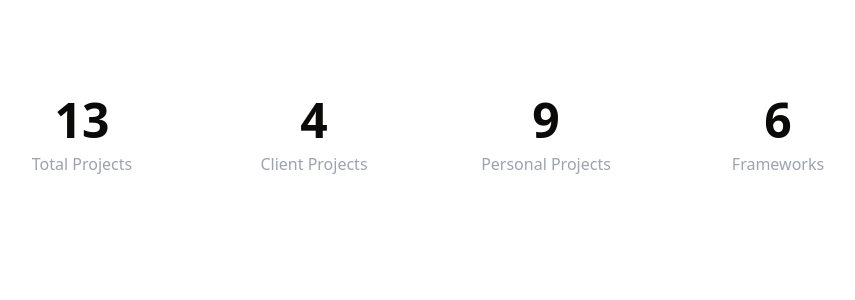
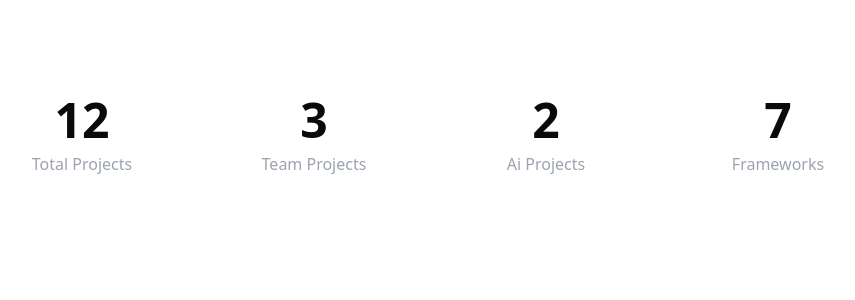
Before and after one commit to Lydiawaka/NdifiN, a Next.js app: page /project/AnimatedCounters in a window 1280 px wide. Shown: the top 300 px of the page, without its empty margins (210-1065 px from the left). Built offline with nearby package versions, Linux system fonts and the light colour scheme.

Commit message:
update project

```diff
--- a/pages/project.tsx
+++ b/pages/project.tsx
@@ -8,45 +8,6 @@ import { ExternalLink, Github } from "lucide-react";
 
 export default function Home() {
 
-
-  const projects = [
-    {
-      id: 1,
-      title: 'Solar Platform',
-      tech: ['React', 'Node.js', 'MongoDB'],
-      description: 'An informative website for a solar consultancy company.',
-      image: '/images/solarfirm.jpg',
-      liveUrl: 'https://jimaliventuresconsulting.co.ke/',
-      codeUrl: 'https://github.com/username/solar-platform'
-    },
-    {
-      id: 2,
-      title: 'E-commerce Store',
-      tech: ['Next.js', 'Django', 'Stripe'],
-      description: 'An online store with full shopping cart functionality.',
-      image: '/images/wak.jpg',
-      liveUrl: 'https://www.wakawears.com/',
-      codeUrl: 'https://github.com/username/ecommerce-store'
-    },
-    {
-      id: 3,
-      title: 'Masgas Enterprice Website',
-      tech: ['React', 'Next.js', 'Tailwind'],
-      description: 'Ecommerce website that allow clients to order via Whatsapp.',
-      image: '/images/masgas.PNG',
-      liveUrl: 'https://masgas-enterprice.vercel.app/',
-      codeUrl: 'https://github.com/Lydiawaka/masgas-enterprice'
-    },
-    {
-      id: 4,
-      title: 'Masgas Dashboard Website',
-      tech: ['React', 'Next.js', 'Tailwind', 'PostgreSQL', ],
-      description: 'Allows the admins to upload the products to main website.',
-      image: '/images/masgas-admin.PNG',
-      liveUrl: 'https://masgas.vercel.app/',
-      codeUrl: 'https://github.com/Lydiawaka/masgas'
-    },
-  ];
 
   const personalProjects = [
     {
@@ -76,8 +37,35 @@ export default function Home() {
       liveUrl: 'https://crypto-tracker-gilt-one.vercel.app/',
       codeUrl: 'https://github.com/Lydiawaka/crypto-tracker'
     },
+        {
+      id: 4,
+      title: 'E-commerce Store',
+      tech: ['Next.js', 'Django', 'Stripe'],
+      description: 'An online store with full shopping cart functionality.',
+      image: '/images/wak.jpg',
+      liveUrl: 'https://www.wakawears.com/',
+      codeUrl: 'https://github.com/username/ecommerce-store'
+    },
     {
-      id: 4,
+      id: 5,
+      title: 'Masgas Enterprice Website',
+      tech: ['React', 'Next.js', 'Tailwind'],
+      description: 'Ecommerce website that allow clients to order via Whatsapp.',
+      image: '/images/masgas.PNG',
+      liveUrl: 'https://masgas-enterprice.vercel.app/',
+      codeUrl: 'https://github.com/Lydiawaka/masgas-enterprice'
+    },
+    {
+      id: 6,
+      title: 'Masgas Dashboard Website',
+      tech: ['React', 'Next.js', 'Tailwind', 'PostgreSQL', ],
+      description: 'Allows the admins to upload the products to main website.',
+      image: '/images/masgas-admin.PNG',
+      liveUrl: 'https://masgas.vercel.app/',
+      codeUrl: 'https://github.com/Lydiawaka/masgas'
+    },
+    {
+      id: 7,
       title: 'Portfolio Website',
       tech: ['React', 'Next.js', 'Tailwind'],
       description: 'A personal portfolio showcasing my skills and projects.',
@@ -86,7 +74,7 @@ export default function Home() {
       codeUrl: 'https://github.com/Lydiawaka/Portfolio'
     },
     {
-      id: 5,
+      id: 8,
       title: 'Our stories',
       tech: ['React', 'Node.js', 'MongoDB'],
       description: 'A full-stack platform where users can sign up and write and save they stories and poems.',
@@ -95,7 +83,7 @@ export default function Home() {
       codeUrl: 'https://github.com/Lydiawaka/poems'
     },
     {
-      id: 6,
+      id: 9,
       title: 'Furniture Store',
       tech: ['React', 'Vite', 'Node.js', 'MongoDB'],
       description: 'A modern furniture storefront built with Vite + React.',
@@ -104,7 +92,7 @@ export default function Home() {
       codeUrl: 'https://github.com/Lydiawaka/Furniture'
     },
     {
-      id: 7,
+      id: 10,
       title: 'Task Management App',
       tech: ['Next.js', 'Shadcn ui', 'Mysql'],
       description: 'A Trello-inspired task management application with drag-and-drop functionality.',
@@ -113,7 +101,7 @@ export default function Home() {
       codeUrl: 'https://github.com/Lydiawaka/Task-Manager'
     },
     {
-      id: 8,
+      id: 11,
       title: 'Restaurant Website',
       tech: ['React', 'Node.js', 'MongoDB'],
       description: 'A full-stack restaurant website with an online booking system for reservations.',
@@ -122,7 +110,7 @@ export default function Home() {
       codeUrl: 'https://github.com/Lydiawaka/restaurant'
       },
     {
-      id: 9,
+      id: 12,
       title: 'Udemy Clone',
       tech: ['Typescript','Javascript', 'Shadcn ui'],
       description: 'An online learning platform that enables users to create, manage, and enroll in courses.',
@@ -159,53 +147,10 @@ export default function Home() {
 
         </div>
       </section>
-
-      {/* Clients Projects Section */}
-      <section className="py-20 bg-black">
-        <div className="container mx-auto px-4">
-          <h2 className="text-3xl font-bold mb-12 text-center text-white border border-teal-500 p-4 rounded-lg w-72 mx-auto hover:border-white">Clients Projects</h2>
-          <div className="grid grid-cols-1 md:grid-cols-2 lg:grid-cols-3 gap-8 ">
-            {/* Project Cards */}
-            {projects.map((project) => (
-              <div key={project.id} className="border rounded-lg overflow-hidden shadow-md bg-white">
-                <div className="h-48 bg-gray-200 relative">
-                  <Image
-                    src={project.image}
-                    alt={`Project ${project.title}`}
-                    fill
-                    className="object-cover"
-                  />
-                </div>
-                <div className="p-6">
-
-                  <div className="flex flex-wrap gap-2 mb-4">
-                    {project.tech.map((tech, index) => (
-                      <span key={index} className="px-3 py-1 bg-gray-100 text-gray-800 text-sm rounded-full">{tech}</span>
-                    ))}
-                  </div>
-                  <h3 className="text-xl font-semibold mb-3">{project.title}</h3>
-                  <p className="text-gray-600 mb-6">{project.description}</p>
-                  <div className="flex gap-3">
-                    <Link
-                      href={project.liveUrl}
-                      target="_blank"
-                      className="flex-1 bg-gray-200 hover:ring-2 hover:ring-teal-600 text-gray-900 text-center py-2 px-4 rounded-md transition-colors font-medium flex items-center justify-center gap-2"
-                    >
-                      <ExternalLink size={16} />
-                      Live Preview
-                    </Link>
-                  </div>
-                </div>
-              </div>
-            ))}
-          </div>
-        </div>
-      </section>
-
-      {/* Personal Projects Section */}
+      {/* Projects Section */}
         <section className="py-20 bg-black">
           <div className="container mx-auto px-4">
-            <h2 className="text-3xl font-bold mb-12 text-center text-white border border-teal-500 p-4 rounded-lg w-72 mx-auto hover:border-white">Personal Projects</h2>
+            <h2 className="text-3xl font-bold mb-12 text-center text-white border border-teal-500 p-4 rounded-lg w-72 mx-auto hover:border-white">Projects</h2>
             <div className="grid grid-cols-1 md:grid-cols-2 lg:grid-cols-3 gap-8">
               {personalProjects.map((project) => (
                 <div key={project.id} className="border rounded-lg overflow-hidden shadow-md bg-white">
--- a/pages/project/AnimatedCounters.tsx
+++ b/pages/project/AnimatedCounters.tsx
@@ -2,24 +2,24 @@ import { useState, useEffect, FC } from 'react';
 
 interface CountState {
   totalProjects: number;
-  clientProjects: number;
-  personalProjects: number;
+  teamProjects: number;
+  aiProjects: number;
   frameworks: number;
 }
 
 const AnimatedCounters: FC = () => {
   const [counts, setCounts] = useState<CountState>({
     totalProjects: 0,
-    clientProjects: 0,
-    personalProjects: 0,
+    teamProjects: 0,
+    aiProjects: 0,
     frameworks: 0
   });
 
   const targetCounts: CountState = {
-    totalProjects: 13,
-    clientProjects: 4,
-    personalProjects: 9,
-    frameworks: 6
+    totalProjects: 12,
+    teamProjects: 3,
+    aiProjects: 2,
+    frameworks: 7
   };
 
   const duration = 2000;
@@ -37,8 +37,8 @@ const AnimatedCounters: FC = () => {
 
       setCounts({
         totalProjects: Math.floor(progress * targetCounts.totalProjects),
-        clientProjects: Math.floor(progress * targetCounts.clientProjects),
-        personalProjects: Math.floor(progress * targetCounts.personalProjects),
+        teamProjects: Math.floor(progress * targetCounts.teamProjects),
+        aiProjects: Math.floor(progress * targetCounts.aiProjects),
         frameworks: Math.floor(progress * targetCounts.frameworks)
       });
 
@@ -67,12 +67,12 @@ const AnimatedCounters: FC = () => {
         <span className="text-gray-400 mt-2">Total Projects</span>
       </div>
       <div className="flex flex-col items-center">
-        <span className="text-4xl md:text-5xl font-bold">{counts.clientProjects}</span>
-        <span className="text-gray-400 mt-2">Client Projects</span>
+        <span className="text-4xl md:text-5xl font-bold">{counts.teamProjects}</span>
+        <span className="text-gray-400 mt-2">Team Projects</span>
       </div>
       <div className="flex flex-col items-center">
-        <span className="text-4xl md:text-5xl font-bold">{counts.personalProjects}</span>
-        <span className="text-gray-400 mt-2">Personal Projects</span>
+        <span className="text-4xl md:text-5xl font-bold">{counts.aiProjects}</span>
+        <span className="text-gray-400 mt-2">Ai Projects</span>
       </div>
       <div className="flex flex-col items-center">
         <span className="text-4xl md:text-5xl font-bold">{counts.frameworks}</span>
```
